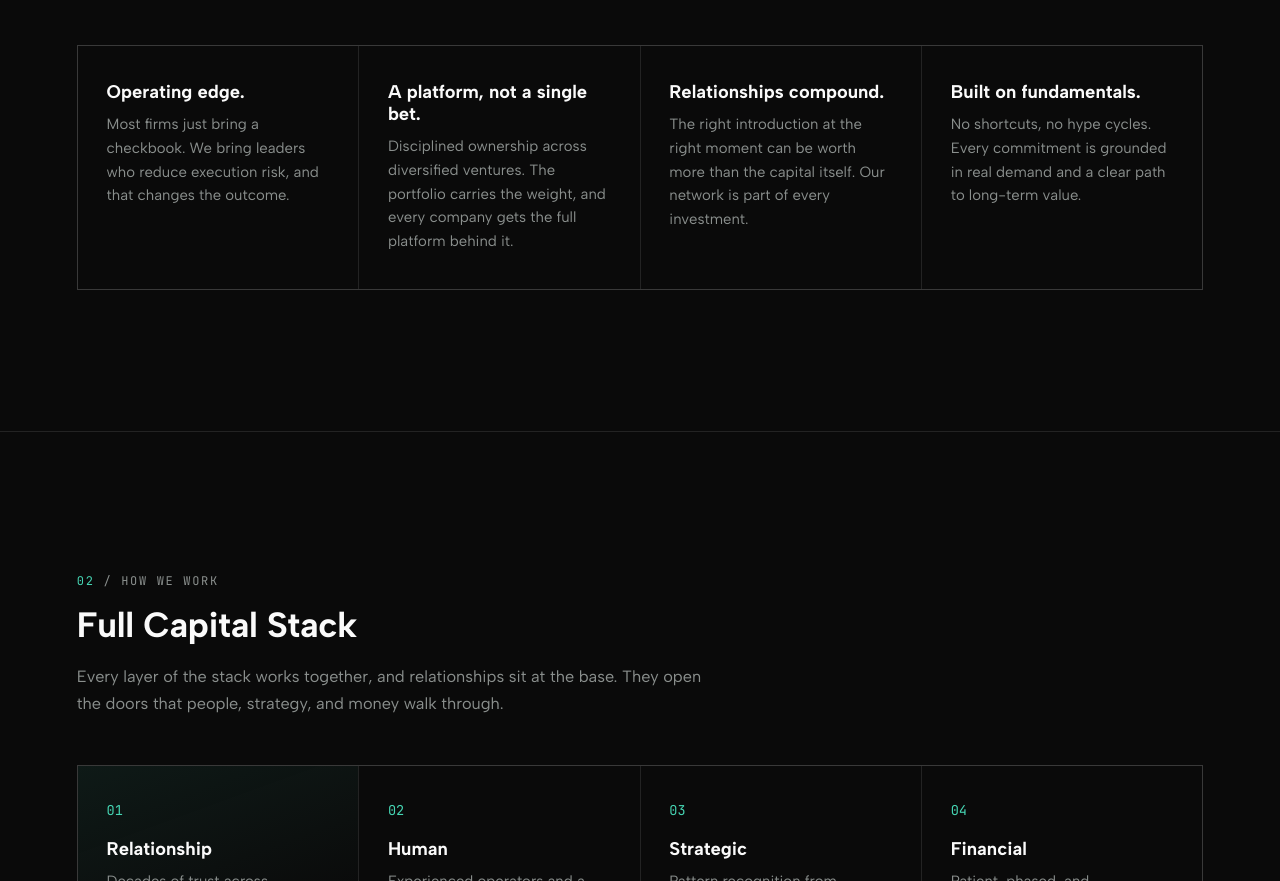
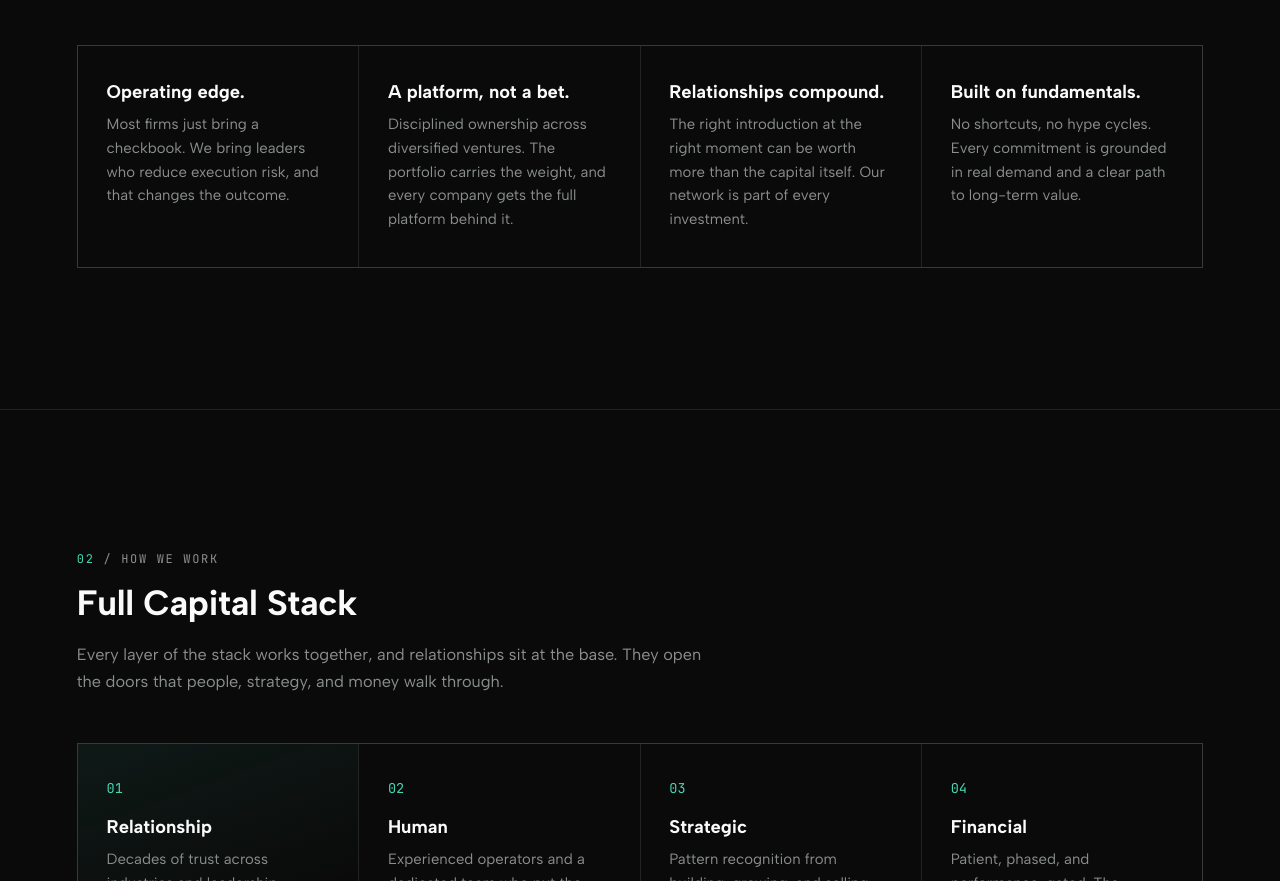
Before and after one commit to delphimonk/aq8t.io, a plain HTML site: page index.html in a window 1280 px wide. Shown: the part 1140-2021 px from the top of the page. Drawn offline with Linux system fonts and the light colour scheme; animation ran at ten frames a second.

Commit message:
Shorten platform card heading to one line
Co-Authored-By: Claude Opus 5.5 <noreply@anthropic.com>

```diff
--- a/index.html
+++ b/index.html
@@ -280,7 +280,7 @@
         <p>Most firms just bring a checkbook. We bring leaders who reduce execution risk, and that changes the outcome.</p>
       </div>
       <div class="cell">
-        <h3>A platform, not a single bet.</h3>
+        <h3>A platform, not a bet.</h3>
         <p>Disciplined ownership across diversified ventures. The portfolio carries the weight, and every company gets the full platform behind it.</p>
       </div>
       <div class="cell">
```
